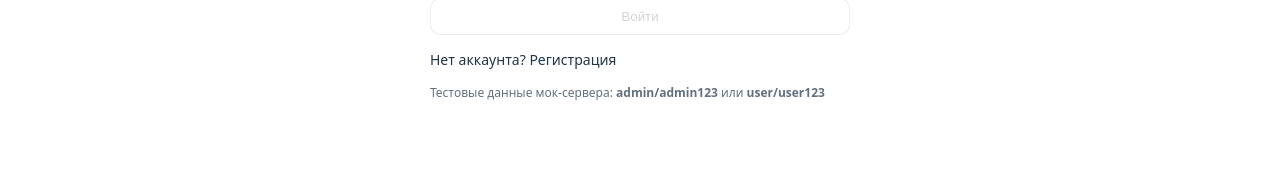
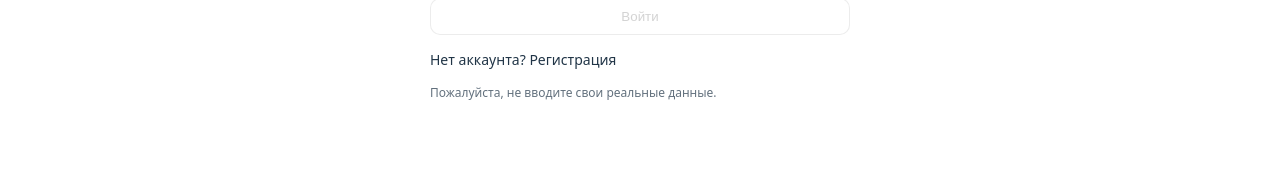
Before and after one commit to iNkyZ1/Diploma-SPA, a React app in the folder frontend/: page /login in a window 1280 px wide. Shown: the part 309-483 px from the top of the page. Built offline with nearby package versions, Linux system fonts and the light colour scheme; the HTML template or start-up script is replaced by a standard one.

Commit message:
ui(auth): update login hint text

```diff
--- a/frontend/src/pages/AuthLoginPage/AuthLoginPage.jsx
+++ b/frontend/src/pages/AuthLoginPage/AuthLoginPage.jsx
@@ -105,7 +105,7 @@ export function AuthLoginPage() {
 			</div>
 
 			<div style={{ fontSize: 12, opacity: 0.7 }}>
-				Тестовые данные мок-сервера: <b>admin/admin123</b> или <b>user/user123</b>
+				Пожалуйста, не вводите свои реальные данные.
 			</div>
 		</div>
 	);
```
